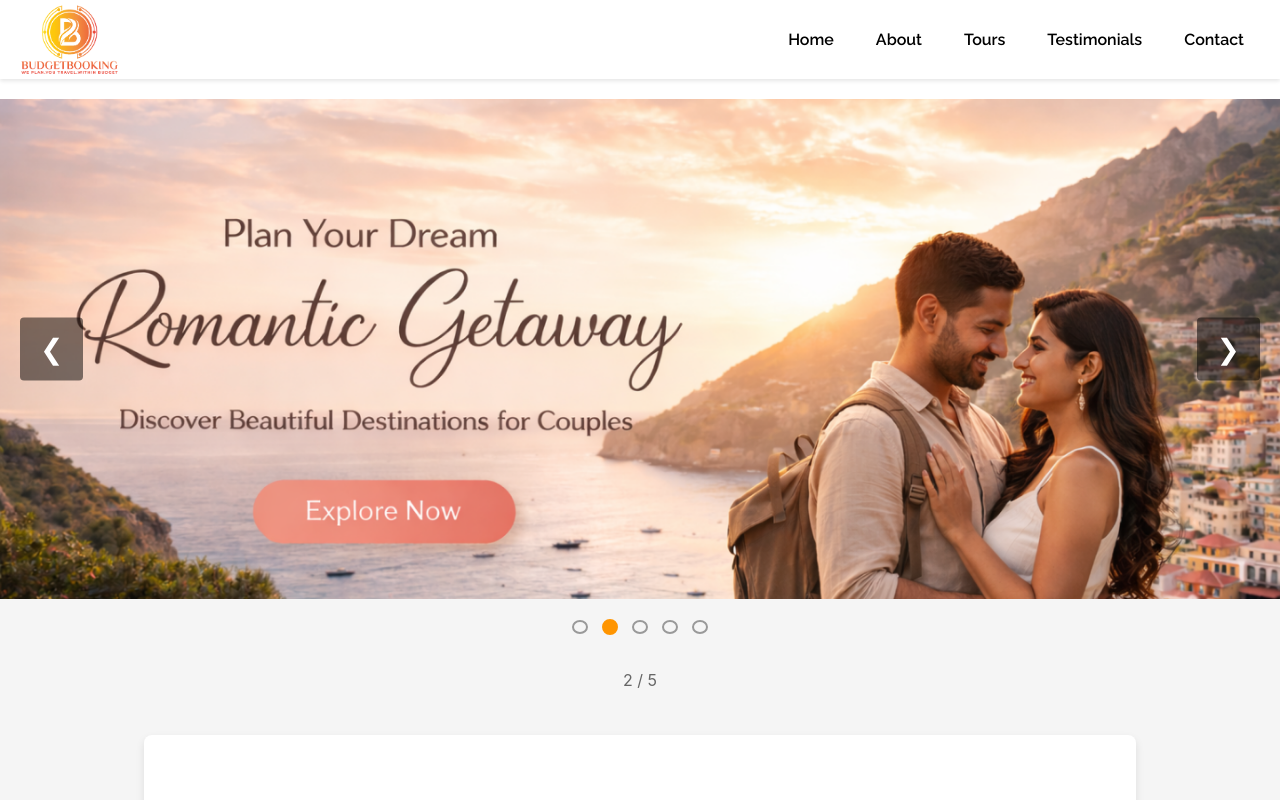
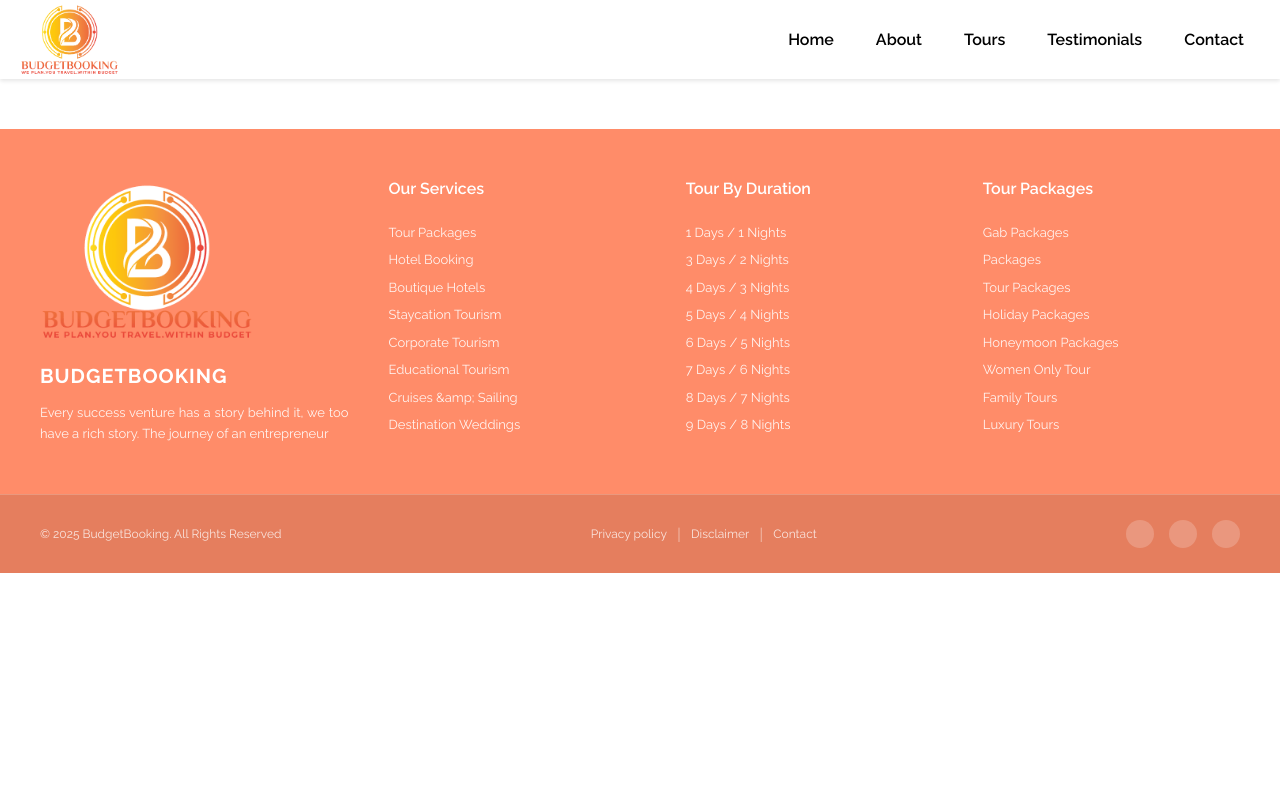
Before and after one commit to rakeshsanjju/budgetbooking, a React (Create React App) app: page / in a window 1280 px wide. Shown: the top 800 px of the page. Built offline with nearby package versions, Linux system fonts and the light colour scheme.

Commit message:
home commit

```diff
--- a/src/App.js
+++ b/src/App.js
@@ -16,7 +16,7 @@
     <div>
       <Navbar />
       <Routes>
-        <Route path='/' element={<Home />} />
+        <Route path='/home' element={<Home />} />
         <Route path='/about' element={<About />} />
         <Route path='/tour' element={<Tour />} />
         <Route path='/testimonials' element={<Testimonials />} />
```
